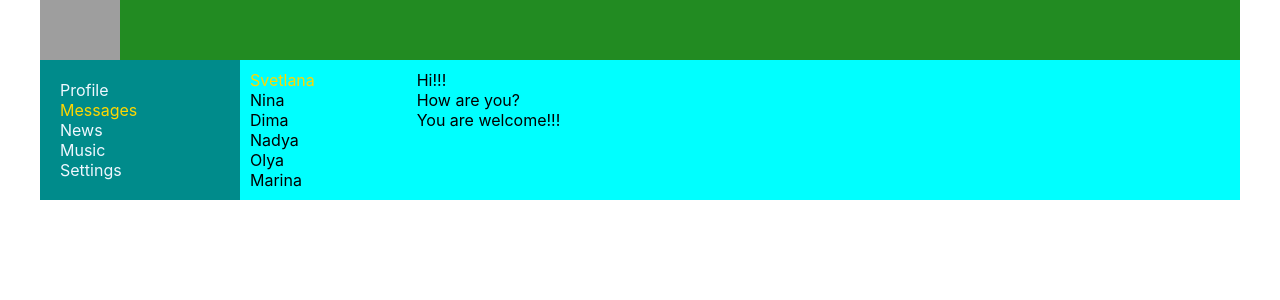
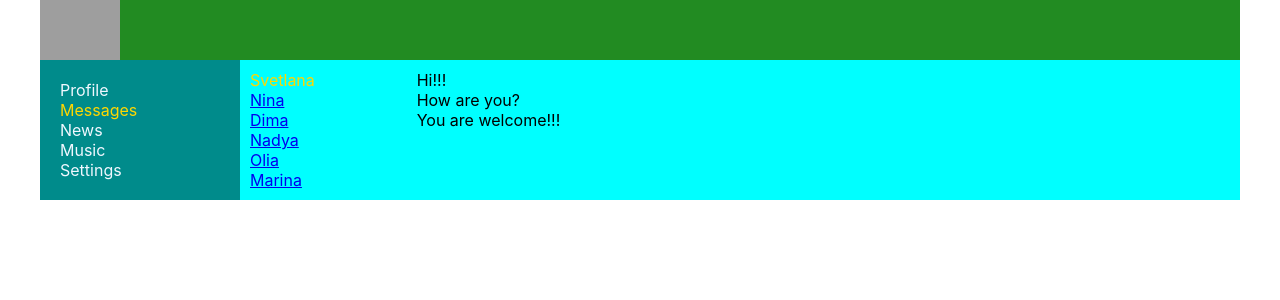
Before and after one commit to svetik-kov/Social_network, a React (Create React App) app: page /dialogs in a window 1280 px wide. Shown: the top 300 px of the page. Built offline with nearby package versions, Linux system fonts and the light colour scheme; grey boxes are pictures that could not be loaded.

Commit message:
lesson 22 Route exact

```diff
--- a/src/App.tsx
+++ b/src/App.tsx
@@ -17,7 +17,7 @@ function App() {
                 <Header/>
                 <NavBar/>
                 <div className="appWrapperContent">
-                    <Route path={'/dialogs'} component={Dialogs}/>
+                    <Route  path={'/dialogs'} component={Dialogs}/>
                     <Route path={'/profile'} component={Profile}/>
                     <Route path={'/news'} component={News}/>
                     <Route path={'/music'} component={Music}/>
--- a/src/components/Dialogs/Dialogs.tsx
+++ b/src/components/Dialogs/Dialogs.tsx
@@ -1,21 +1,32 @@
 import React from "react";
 import s from './Dialogs.module.css'
+import {NavLink} from "react-router-dom";
 
 export const Dialogs = () => {
     return (
         <div className={s.dialogs}>
             <div className={s.dialogItems}>
-          <div className={s.dialog +' '+ s.active}>Svetlana</div>
-          <div className={s.dialog}>Nina</div>
-          <div className={s.dialog}>Dima</div>
-          <div className={s.dialog}>Nadya</div>
-          <div className={s.dialog}>Olya</div>
-          <div className={s.dialog}>Marina</div>
+                <div className={s.dialog + ' ' + s.active}>Svetlana</div>
+                <div className={s.dialog}>
+                    <NavLink to={'/dialog/1'}>Nina</NavLink>
+                </div>
+                <div className={s.dialog}>
+                   <NavLink to={'//dialog/2'}>Dima</NavLink>
+                </div>
+                <div className={s.dialog}>
+                    <NavLink to={'/dialog/3'}>Nadya</NavLink>
+                </div>
+                <div className={s.dialog}>
+                   <NavLink to={'/dialog/4'}>Olia</NavLink>
+                </div>
+                <div className={s.dialog}>
+                   <NavLink to={'/dialog/'}>Marina</NavLink>
+                </div>
             </div>
             <div className={s.messages}>
-          <div className={s.message}>Hi!!! </div>
+                <div className={s.message}>Hi!!!</div>
                 <div className={s.message}> How are you?</div>
-          <div className={s.message}> You are welcome!!! </div>
+                <div className={s.message}> You are welcome!!!</div>
             </div>
         </div>
     )
```
Lines whose indentation alone changed are shown as unchanged.
